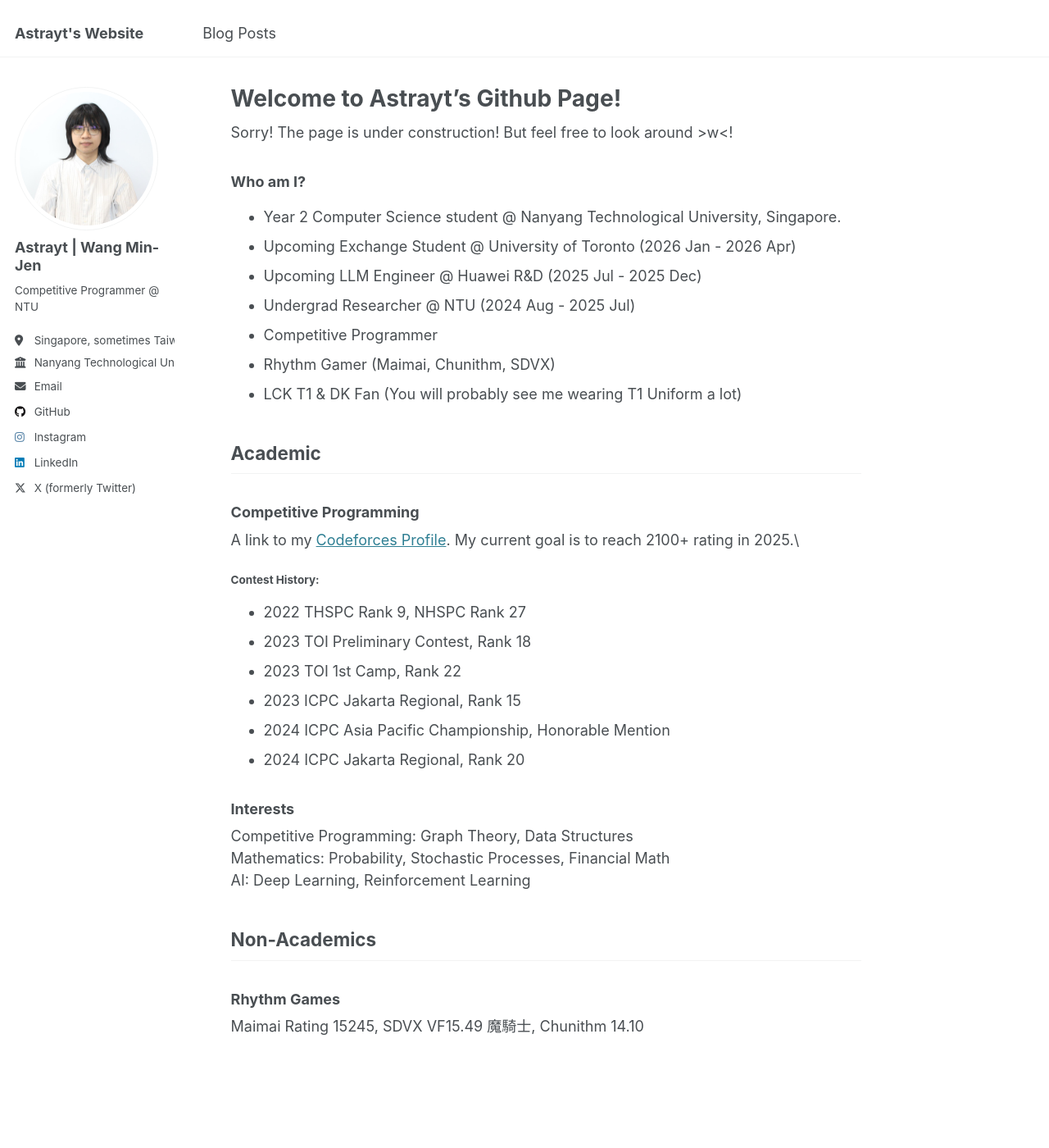
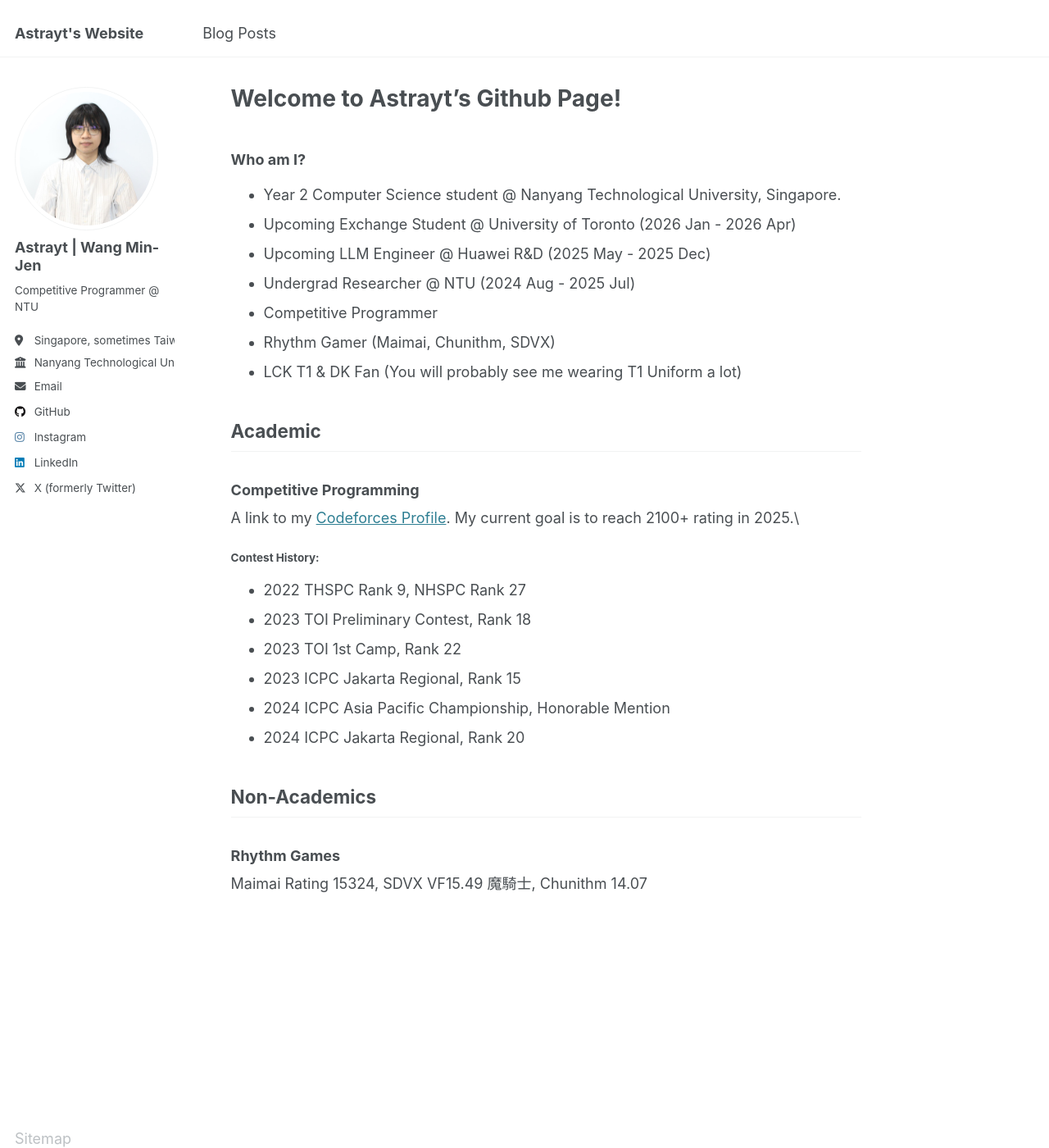
Before and after one commit to AstraytLUL/astraytlul.github.io, a Jekyll site: the page built from _pages/about.md, in a window 1280 px wide and 1400 px high. Shown: the whole window at 82% size. Built offline with Jekyll 4.4.1, drawn with Linux system fonts in a browser that asks for light colours.

Commit message:
Updated About Me

```diff
--- a/_pages/about.md
+++ b/_pages/about.md
@@ -7,12 +7,10 @@
   - /about.html
 ---
 
-Sorry! The page is under construction! But feel free to look around \>w<!
-
 ### Who am I?
 - Year 2 Computer Science student @ Nanyang Technological University, Singapore.
 - Upcoming Exchange Student @ University of Toronto (2026 Jan - 2026 Apr)
-- Upcoming LLM Engineer @ Huawei R&D (2025 Jul - 2025 Dec)
+- Upcoming LLM Engineer @ Huawei R&D (2025 May - 2025 Dec)
 - Undergrad Researcher @ NTU (2024 Aug - 2025 Jul)
 - Competitive Programmer
 - Rhythm Gamer (Maimai, Chunithm, SDVX)
@@ -31,14 +29,8 @@
 - 2024 ICPC Asia Pacific Championship, Honorable Mention
 - 2024 ICPC Jakarta Regional, Rank 20
 
-### Interests
-
-Competitive Programming: Graph Theory, Data Structures\\
-Mathematics: Probability, Stochastic Processes, Financial Math\\
-AI: Deep Learning, Reinforcement Learning
-
 ## Non-Academics
 
 ### Rhythm Games
 
-Maimai Rating 15245, SDVX VF15.49 魔騎士, Chunithm 14.10
+Maimai Rating 15324, SDVX VF15.49 魔騎士, Chunithm 14.07
```
